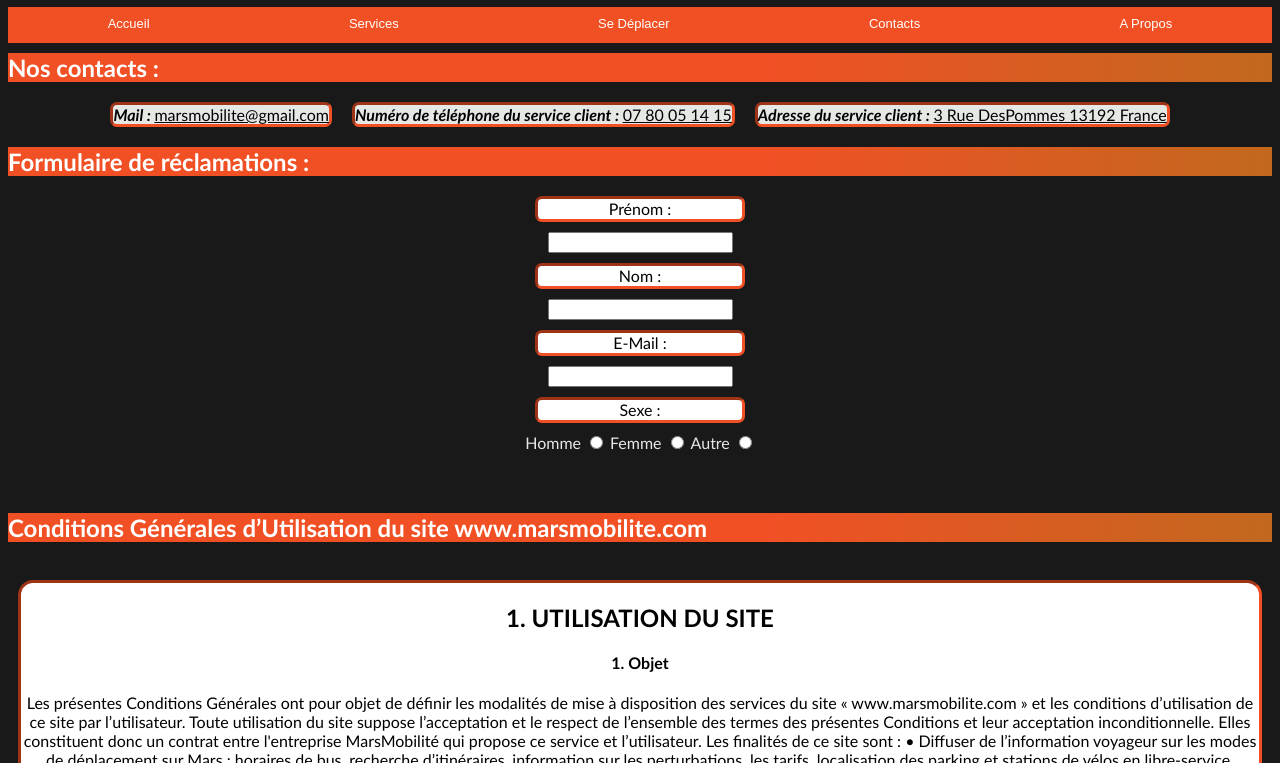
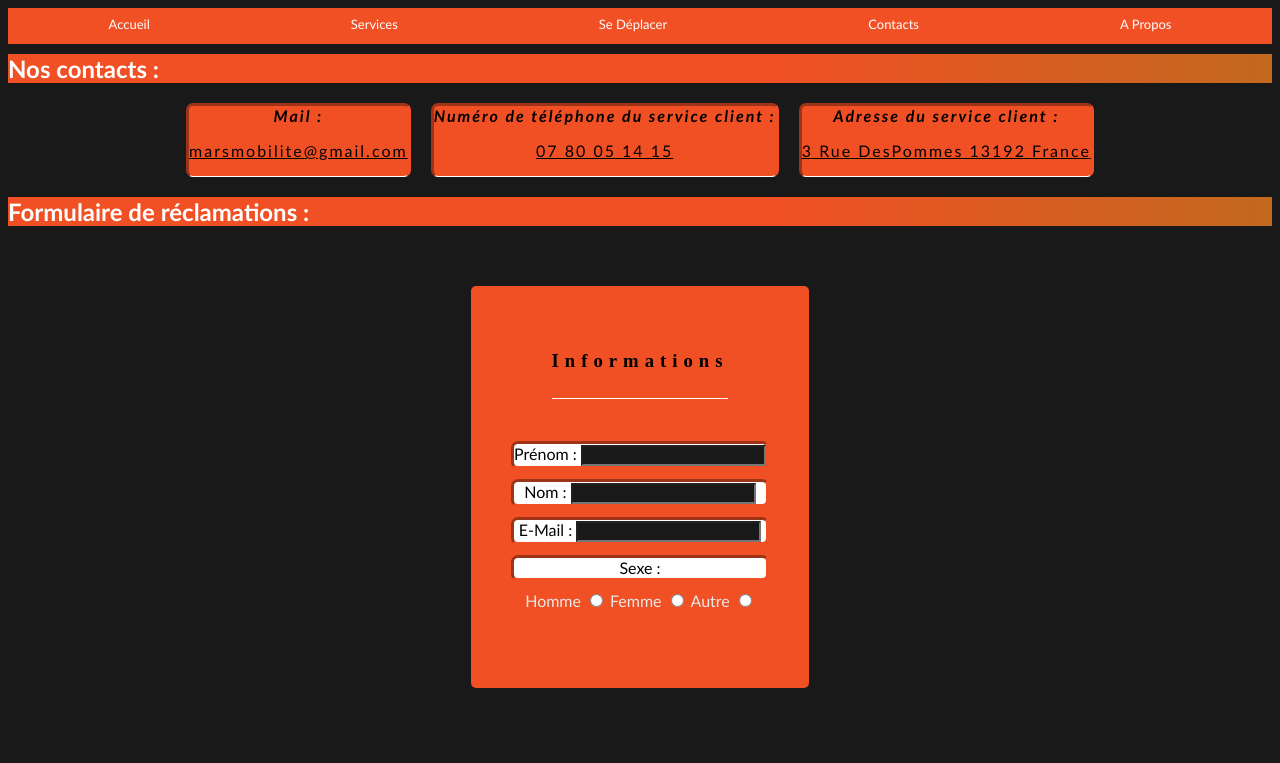
Before and after one commit to sookdp/Site-Internet, a plain HTML site: page Contacts.html in a window 1280 px wide. Shown: the part 73-836 px from the top of the page. Drawn offline with Linux system fonts and the light colour scheme.

Commit message:
midif formulaire

```diff
--- a/Contacts.html
+++ b/Contacts.html
@@ -19,22 +19,39 @@
 <body>
 	<h2 class="box">Nos contacts :</h2>
 	<section class="container">
-		<p><article class="card" id="mna"><label id="coordonnees">Mail : </label><u> marsmobilite@gmail.com </u></article></p >
-		<p><article class="card" id="mna"><label id="coordonnees">Numéro de téléphone du service client : </label><u>07 80 05 14 15</u></article></p>
-		<p><article class="card" id="mna"><label id="coordonnees">Adresse du service client : </label><u> 3 Rue DesPommes 13192 France </u></article></p>
+		<article class="card" id="mna">
+			<label id="coordonnees">Mail : </label>
+			<p><u>marsmobilite@gmail.com</u></p>
+		</article>
+		<article class="card" id="mna">
+			<label id="coordonnees">Numéro de téléphone du service client : </label>
+			<p><u>07 80 05 14 15</u></p>
+		</article>
+		<article class="card" id="mna">
+			<label id="coordonnees">Adresse du service client : </label>
+			<p><u>3 Rue DesPommes 13192 France</u></p>
+		</article>
 	</section>
 
 	<h2 class="box">Formulaire de réclamations :</h2>
 
 	<section class="container">
 		<form id="form" action="" method="post" enctype="text/plain">
-			<article class="card" id="pnm"><label>Prénom : </article></label>
-					<input type="text">
-				<article class="card" id="pnm"><label>Nom : </article></label>
-					<input type="text">
-				<article class="card" id="pnm"><label>E-Mail : </article></label>
-					<input type="text">
-
+			<article id="titrec">
+				<h3>Informations</h4>
+			</article>
+			<article class="card" id="pnm">
+				<label>Prénom : </label>
+				<input type="text">
+			</article>
+			<article class="card" id="pnm">
+				<label>Nom : </label>
+				<input type="text">
+			</article>
+			<article class="card" id="pnm">
+				<label>E-Mail : </label>
+				<input type="text">
+			</article>
 				<article class="card" id="pnm"><label>Sexe : </article></label>
 				<label id="cond">Homme</label>
 				<input type="radio" name="sexe">
@@ -49,7 +66,7 @@
 
 	<section class="container">
 		<article class="card">
-			<h2>1. UTILISATION DU SITE<br></h2>
+			<h2>UTILISATION DU SITE<br></h2>
 					<h4> 1. Objet</h4>
 					<p>
 						Les présentes Conditions Générales ont pour objet de définir les modalités de mise à disposition des
--- a/assets/css/styleContact.css
+++ b/assets/css/styleContact.css
@@ -7,6 +7,8 @@ body {
 }
 #titre {
     color: #f15025;
+    letter-spacing: 6px;
+    border-bottom: 1px solid #f15025;
 }
 nav  {
     /* effet flottant */
@@ -16,7 +18,7 @@ nav  {
     height: 36px;                   /* hauteur */
     line-height: 33px;              /* interligne */
     padding: 0;                     /* marges intérieur */
-    font-family: sans-serif;        /* police d'écriture */
+    font-family: 'Gill Sans', 'Gill Sans MT', Calibri, 'Trebuchet MS', sans-serif;        /* police d'écriture */
     font-size: 13px;                /* taille du texte */
     transition: .5s;                /* temps de transition lors du hover : une demi seconde */
 }
@@ -41,7 +43,7 @@ li:hover{
 }
 .box {
     margin: 10px 0;
-    color: #fff;
+    color: white;
     background: linear-gradient(
         90deg,
         #f15025 0%,
@@ -111,7 +113,7 @@ li:hover{
     border-radius: 7px;
 }
 #mna {
-    background-color: #e6e8e6;
+    background-color: #f15025;
     border-style: inset;
     border-color: #f15025;
     width: auto;
@@ -119,10 +121,11 @@ li:hover{
     margin : 10px;
     border-radius: 7px;
     font-family: 'Gill Sans', 'Gill Sans MT', Calibri, 'Trebuchet MS', sans-serif;
+    letter-spacing: 2px;
+    border-bottom: 1px solid white;
 }
 label {
     font-family: 'Gill Sans', 'Gill Sans MT', Calibri, 'Trebuchet MS', sans-serif;
-    color: ;
 }
 #com {
     font-family: 'Gill Sans', 'Gill Sans MT', Calibri, 'Trebuchet MS', sans-serif;
@@ -134,3 +137,23 @@ p {
 #cond {
     color: #e6e8e6;
 }
+form {
+    background: #f15025;
+    width: auto;
+    margin: 50px auto;
+    max-width: 97%;
+    border-radius: 5px;
+    padding: 45px 30px;
+
+}
+#titrec{
+    letter-spacing: 6px;
+    border-bottom: 1px solid white;
+    display: inline-block;
+    padding-bottom: 8px;
+    margin-bottom: 32px;
+}
+form input {
+    background: #191919;
+    color: #e6e8e6;
+}
```
